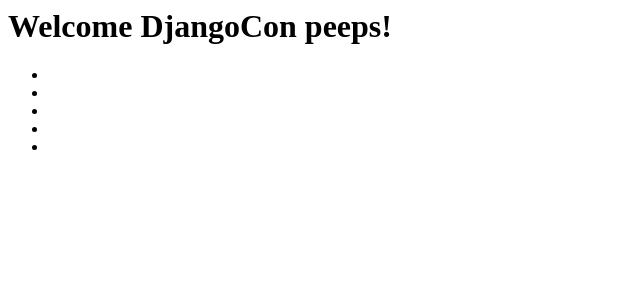
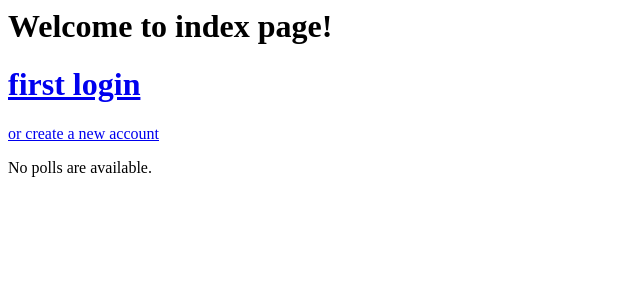
Before and after one commit to ratedRA/polling, a Django app: page /polls/ in a window 1280 px wide. Shown: the top 300 px of the page, without its empty margins (0-640 px from the left). Run offline with Django 3.2, Linux system fonts and the light colour scheme.

Commit message:
Update index.html

```diff
--- a/polling/templates/polls/index.html
+++ b/polling/templates/polls/index.html
@@ -1,6 +1,13 @@
 
-<h1>Welcome DjangoCon peeps!</h1>
-{% if latest_poll_list %}
+<h1>Welcome to index page!</h1>
+{% if user.is_authenticated %}
+<a href = '/polls/logout/' style = "float:right"><u><b>Logout</b></u></a>
+{% endif %}
+{% if latest_poll_list == 'login' %}
+<a href = '/polls/login/'><h1>first login</h1></a>
+<a href = '/polls/register'><p>or create a new account</p></a>
+{% endif %}
+{% if latest_poll_list != 'login' %}
     <ul>
     {% for poll in latest_poll_list %}
     <li><a href="/polls/{{poll.id}}/">{{ poll.question_text }}</a></li>
```
